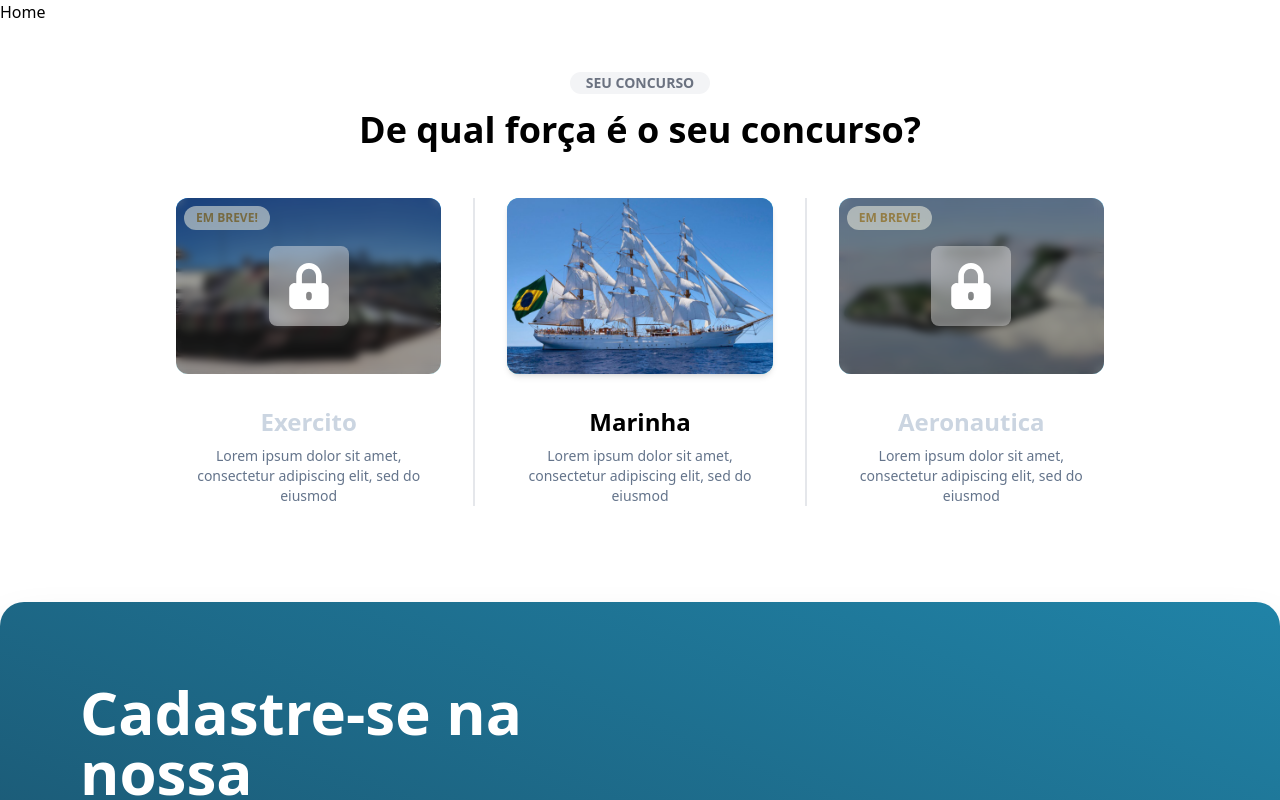
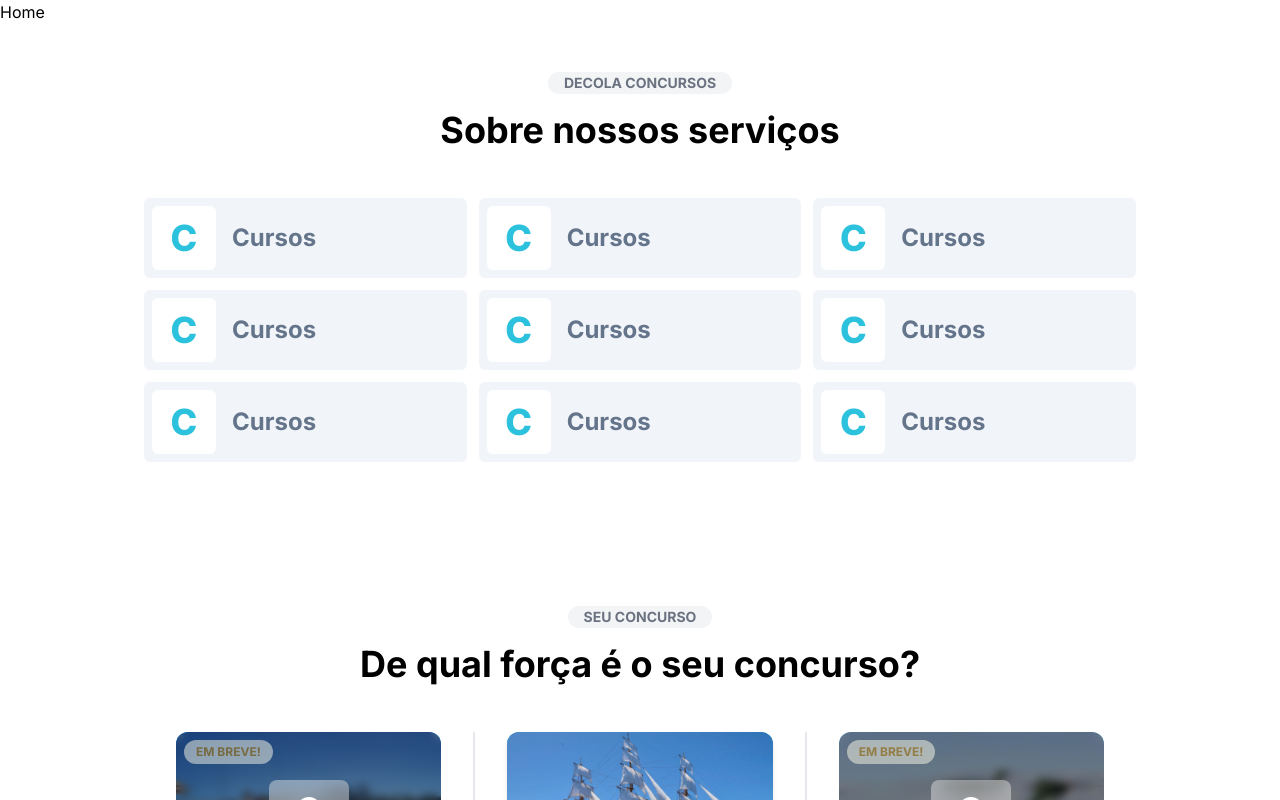
Before and after one commit to decolaconcursos/help, a Next.js app: page / in a window 1280 px wide. Shown: the top 800 px of the page. Built offline with nearby package versions, Linux system fonts and the light colour scheme; what @badrap/bar-of-progress would draw is missing.

Commit message:
feat: add NossosServicos Page and Inter as default font

```diff
--- a/src/components/home/FollowUs.tsx
+++ b/src/components/home/follow-us.tsx
@@ -13,7 +13,7 @@ export const FollowUs: React.FC<Props> = () => {
     <section id='follow-us'>
       <div className='max-w-5xl mx-auto py-16 text-center flex flex-col px-4 items-center'>
         <SectionTag color>SAIBA MAIS</SectionTag>
-        <h1 className='font-extrabold text-4xl mt-4'>
+        <h1 className='font-bold text-4xl mt-4'>
           Nos siga nas Redes Sociais
         </h1>
         <p className='max-w-2xl mx-auto mt-4'>
--- a/src/components/home/forcas-armadas.tsx
+++ b/src/components/home/forcas-armadas.tsx
@@ -44,7 +44,7 @@ export const ForcasArmadas: React.FC<Props> = ({ children }) => {
     <div className='max-w-5xl px-4 py-12 mx-auto mb-12'>
       <div className='flex flex-col items-center text-center'>
         <SectionTag >SEU CONCURSO</SectionTag>
-        <h1 className='mt-4 text-4xl font-extrabold'>
+        <h1 className='mt-4 text-4xl font-bold'>
           De qual força é o seu concurso?
         </h1>
         <div className={'mt-12 flex  divide-x-2 w-full'}>
--- a/src/components/home/newsletter.tsx
+++ b/src/components/home/newsletter.tsx
@@ -12,7 +12,7 @@ export const Newsletter: React.FC<Props> = () => {
       <div className='absolute inset-0 bg-gradient-to-tr from-primary-900 to-primary-700'></div>
       <div className='flex '>
         <div className='w-2/3 relative max-w-lg '>
-          <h1 className='text-6xl font-extrabold text-white'>Cadastre-se na nossa Newsletter</h1>
+          <h1 className='text-5xl font-extrabold text-white'>Cadastre-se na nossa Newsletter</h1>
           <p className='mt-2 text-slate-300 '>
             Lorem ipsum dolor sit amet, consectetur adipiscing elit, sed do eiusmod tempor incididunt ut labore et dolore.
           </p>
--- /dev/null
+++ b/src/components/home/nossos-servicos.tsx
@@ -0,0 +1,78 @@
+// Create By: Lenderson on 9/3/2022
+
+import React from 'react'
+import { SectionTag } from '@/components/SectionTag'
+import Link from 'next/link'
+
+type Props = {
+  children?: React.ReactNode
+}
+
+type CategoriaProp = {
+  title: string
+  url: string
+}
+const categoriasList: CategoriaProp[] = [
+  {
+    title: 'Cursos',
+    url: '/categoria/cursos'
+  }, {
+    title: 'Cursos',
+    url: '/categoria/cursos'
+  }, {
+    title: 'Cursos',
+    url: '/categoria/cursos'
+  }, {
+    title: 'Cursos',
+    url: '/categoria/cursos'
+  }, {
+    title: 'Cursos',
+    url: '/categoria/cursos'
+  }, {
+    title: 'Cursos',
+    url: '/categoria/cursos'
+  }, {
+    title: 'Cursos',
+    url: '/categoria/cursos'
+  }, {
+    title: 'Cursos',
+    url: '/categoria/cursos'
+  }, {
+    title: 'Cursos',
+    url: '/categoria/cursos'
+  }
+]
+
+export const NossosServicos: React.FC<Props> = ({ children }) => {
+  return (<section id='nossos-servicos'>
+    <div className='max-w-5xl px-4 py-12 mx-auto mb-12'>
+      <div className='flex flex-col items-center text-center'>
+        <SectionTag >Decola concursos</SectionTag>
+        <h1 className='mt-4 text-4xl font-bold'>
+          Sobre nossos serviços
+        </h1>
+        <div className={'mt-12 grid grid-cols-3 gap-3 w-full'}>
+
+          {categoriasList.map((item) => {
+            return <Link href={item.url}><Categoria word={item.title}/></Link>
+          })}
+        </div>
+      </div>
+    </div>
+
+  </section>)
+}
+
+const Categoria: React.FC<{word: string}> = ({ word }) => {
+  const getFirstLetter = (word: string): string => {
+    return word[0].toUpperCase()
+  }
+  return (<div className='w-full cursor-pointer active:scale-[98%] hover:shadow group animated hover:bg-slate-200 bg-slate-100 p-2 rounded-md flex gap-4 items-center text-2xl font-bold'>
+    <div className={'text-4xl font-extrabold p-4 w-16 h-16 leading-none flex justify-center items-center text-primary-500 animated  bg-white rounded-md group-hover:bg-primary-500 group-hover:text-white'}>
+      {getFirstLetter(word)}
+    </div>
+    <h3 className='text-slate-500 group-hover:text-slate-800 '>
+    {word}
+    </h3>
+  </div>)
+}
--- a/src/components/newsletter-form.tsx
+++ b/src/components/newsletter-form.tsx
@@ -7,12 +7,13 @@ type Props = {
 }
 
 export const NewsletterForm: React.FC<Props> = ({ formID = 3572924 }) => {
-  const actionUrl = `https://api.convertkit.com/v3/forms/${formID}/subscribe`
+  const actionUrl = `https://app.convertkit.com/forms/${formID}/subscriptions`
 
   return (<>
     <form action={actionUrl} method='post'>
       <div className='relative'>
         <div className='bg-white px-2 py-2 w-full flex rounded-md'>
+          <input type="hidden" id="myApiKey" name="myApiKey" value="myApiKeyValue" />
           <input type='email'
                  name="email_address"
                  aria-label="Endereço de Email"
--- a/src/pages/decola/decola-concursos/pagamentos.mdx
+++ b/src/pages/decola/decola-concursos/pagamentos.mdx
@@ -1,7 +1,6 @@
 ---
 description: Lorem ipsum dolor sit amet Macedo
 ---
-
 
 ## Hello
 
--- a/src/pages/index.tsx
+++ b/src/pages/index.tsx
@@ -1,14 +1,16 @@
 import React from 'react'
 import { Footer } from '@/components/Footer'
-import { FollowUs } from '@/components/home/FollowUs'
+import { FollowUs } from '@/components/home/follow-us'
 import { Newsletter } from '@/components/home/newsletter'
 import { ForcasArmadas } from '@/components/home/forcas-armadas'
+import { NossosServicos } from '@/components/home/nossos-servicos'
 
 const Home: React.FC = () => {
   return (
     <>
       Home
       <main id='app'>
+        <NossosServicos />
         <ForcasArmadas />
         <Newsletter />
         <FollowUs />
--- a/src/style/base.css
+++ b/src/style/base.css
@@ -1,3 +1,5 @@
+@import url('https://fonts.googleapis.com/css2?family=Inter:wght@200;400;500;600;700;800&display=swap');
+
 @tailwind base;
 @tailwind components;
 @tailwind utilities;
@@ -5,6 +7,11 @@
 * {
   box-sizing: border-box;
 }
+
+body {
+  font-family: 'Inter', sans-serif;
+}
+
 @layer components {
   .snippet {
     @apply px-2 py-1 bg-[#694D30]/20 rounded font-bold text-[#694D30] mx-1
```
